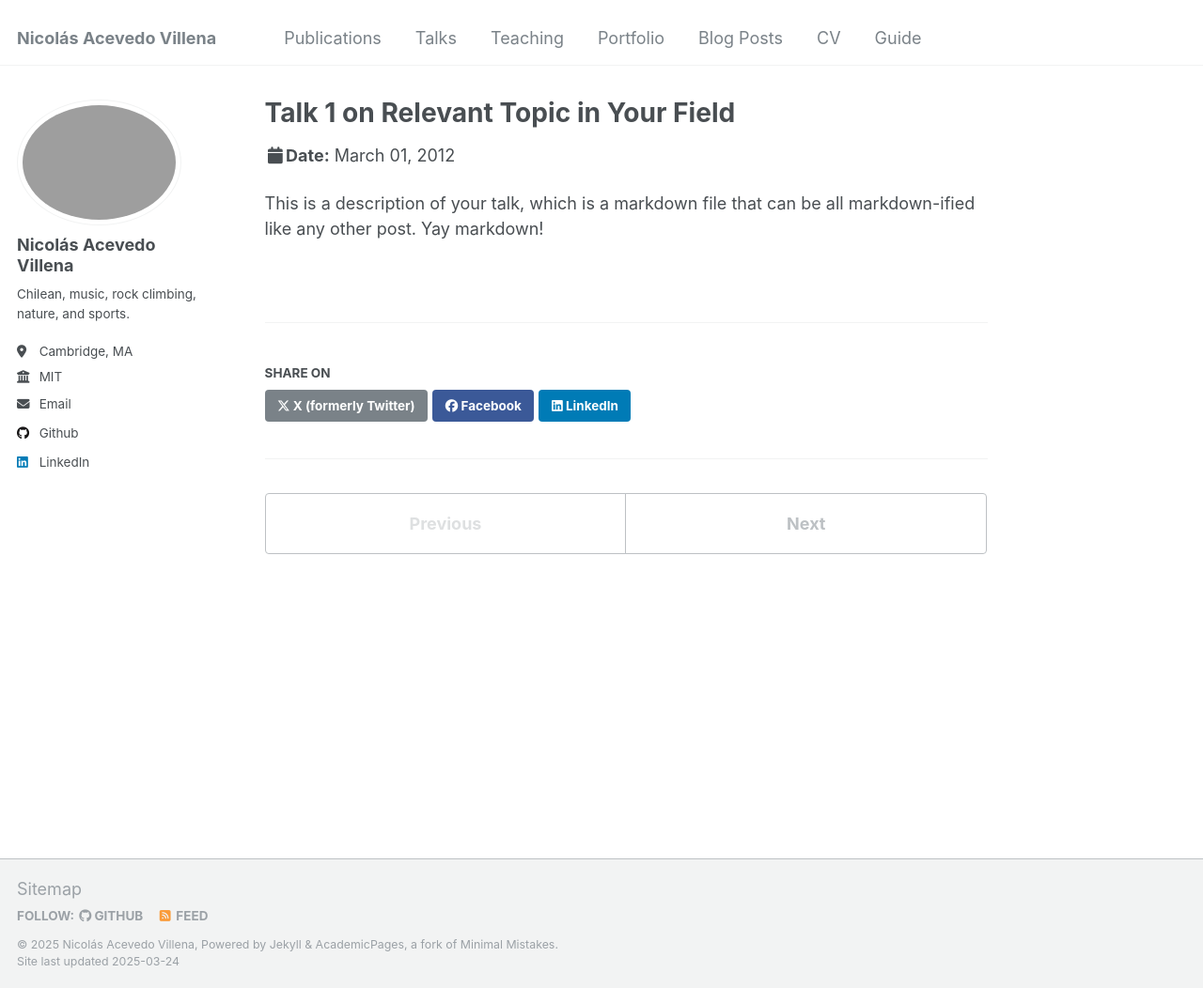
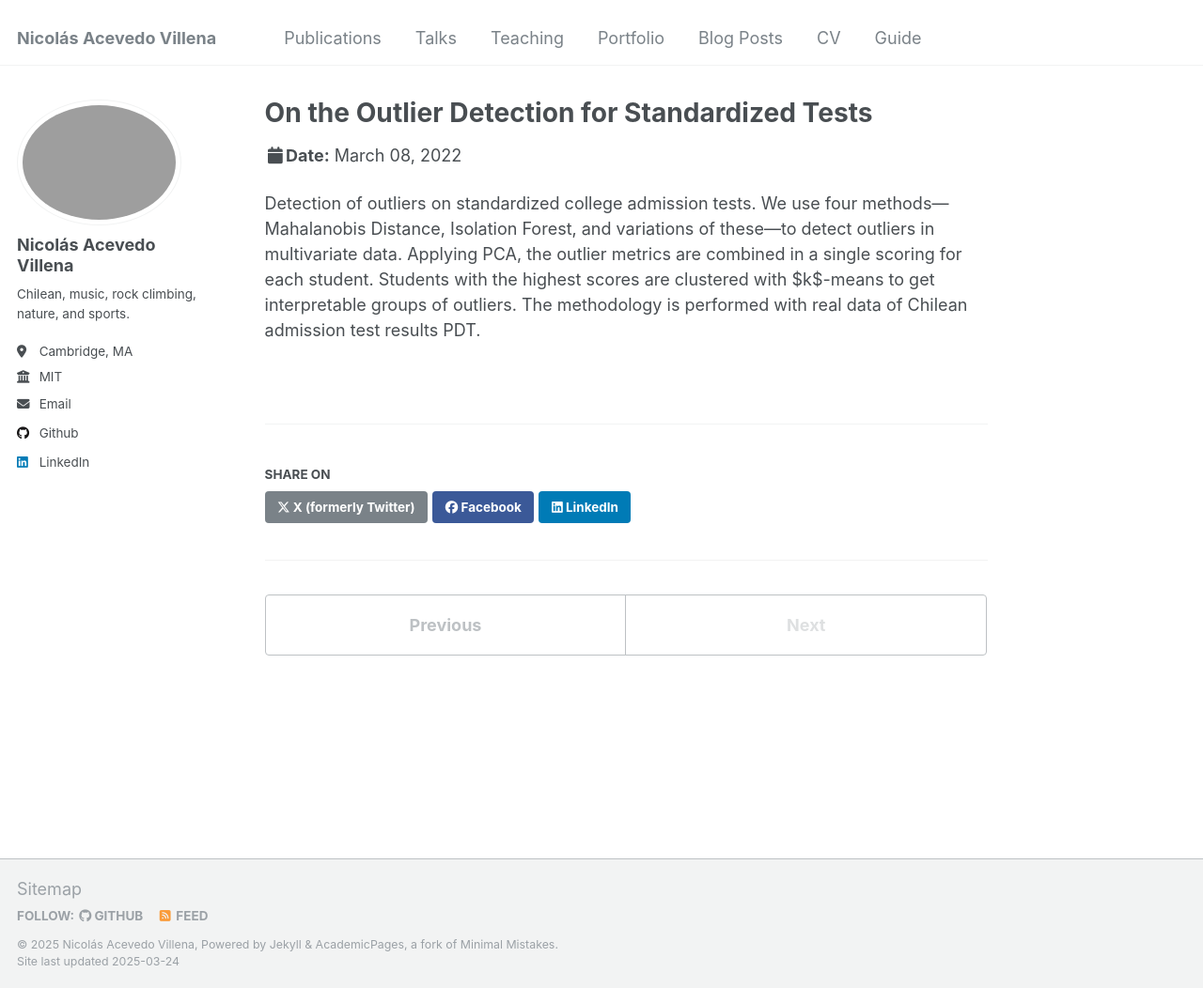
Before and after one commit to nicacevedo/nicacevedo.github.io, a Jekyll site: the page built from _talks/2012-03-01-talk-1.md, in a window 1280 px wide and 1052 px high. Shown: the whole window at 94% size. Built offline with Jekyll 4.4.1, drawn with Linux system fonts in a browser that asks for light colours.

Commit message:
[Update] First conference talk update

```diff
--- a/_config.yml
+++ b/_config.yml
@@ -81,7 +81,7 @@ publication_category:
   manuscripts:
     title: 'Journal Articles'
   conferences:
-    title: 'Acevedo, N., Thraves, C., Varas, M. 2022. On the Outlier Detection for Standardized Tests. XIV Chilean Conference on Operations Research, Talca, Chile.'
+    title: 'Talks'
 
 # Site Settings
 teaser                   :  # filename of teaser fallback teaser image placed in /images/, .e.g. "500x300.png"
--- a/_talks/2012-03-01-talk-1.md
+++ b/_talks/2012-03-01-talk-1.md
@@ -1,11 +1,11 @@
 ---
-title: "Talk 1 on Relevant Topic in Your Field"
+title: "On the Outlier Detection for Standardized Tests"
 collection: talks
 type: "Talk"
-permalink: /talks/2012-03-01-talk-1
-venue: "UC San Francisco, Department of Testing"
-date: 2012-03-01
-location: "San Francisco, California"
+permalink: /talks/2022-03-08-talk-1
+venue: "Universidad Católica del Maule"
+date: 2022-03-08
+location: "Talca, Chile"
 ---
 
-This is a description of your talk, which is a markdown file that can be all markdown-ified like any other post. Yay markdown!
+Detection of outliers on standardized college admission tests. We use four methods---Mahalanobis Distance, Isolation Forest, and variations of these---to detect outliers in multivariate data. Applying PCA, the outlier metrics are combined in a single scoring for each student. Students with the highest scores are clustered with $k$-means to get interpretable groups of outliers. The methodology is performed with real data of Chilean admission test results PDT.
```
